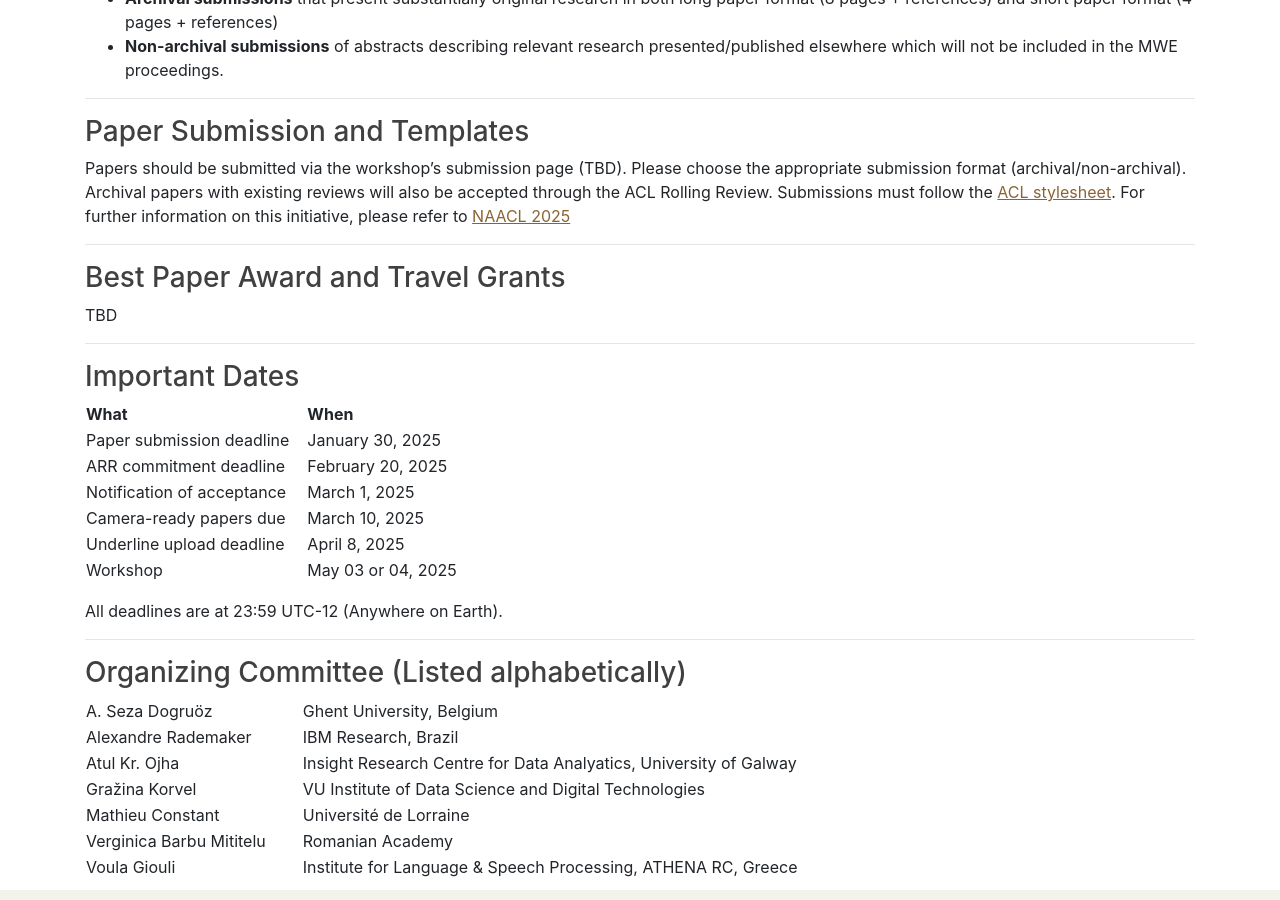
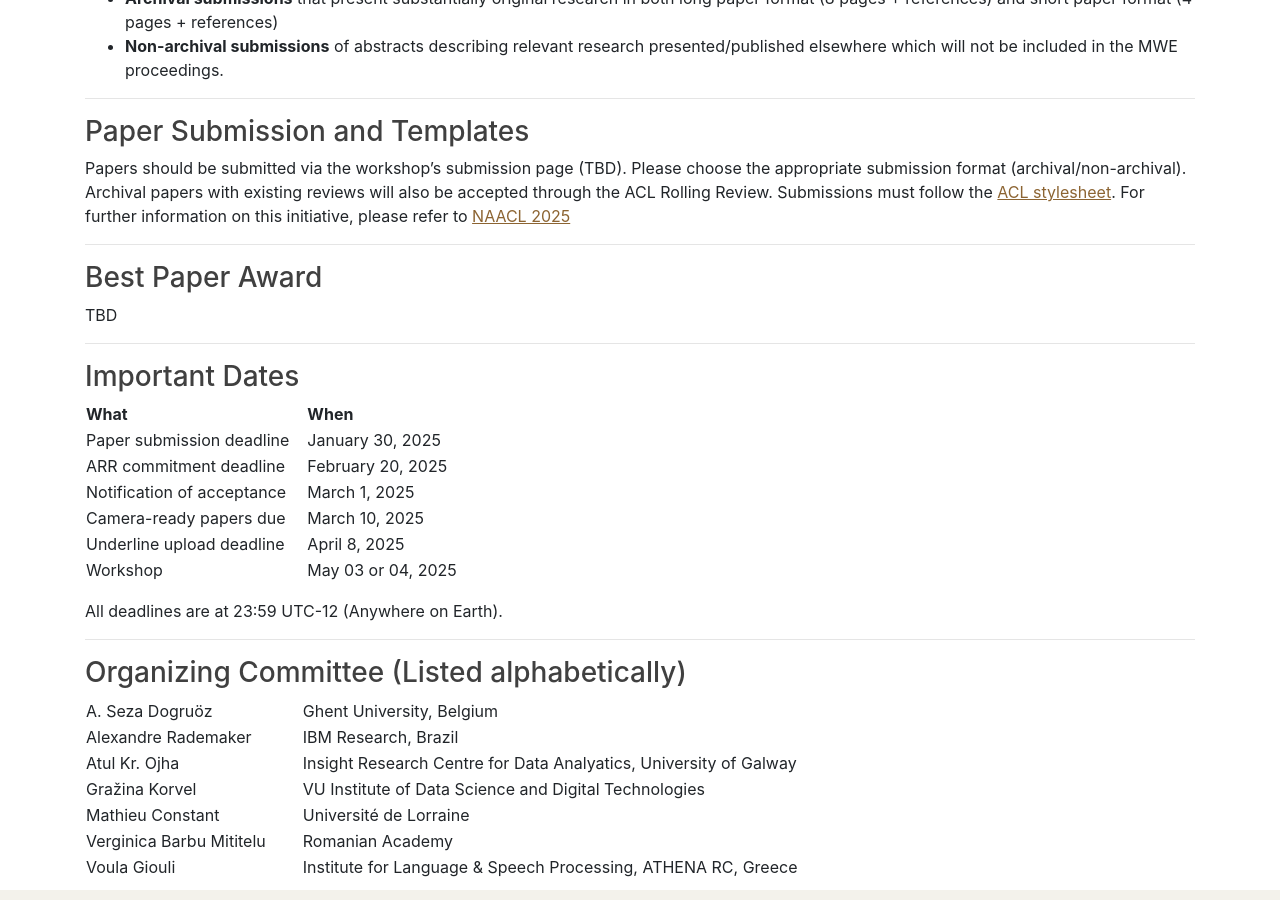
Before and after one commit to multiword/multiword.github.io, a Jekyll site: the page built from mwe2025/index.md, in a window 1280 px wide and 900 px high, scrolled down 2746 px. Built offline with Jekyll 4.4.1, drawn with Linux system fonts in a browser that asks for light colours; comment, search, counter and statistics services are not loaded.

Commit message:
cosmetic changes at line number 145.
cosmetic changes at line number 145.

```diff
--- a/mwe2025/index.md
+++ b/mwe2025/index.md
@@ -142,7 +142,7 @@ Papers should be submitted via the workshop's submission page (TBD). Please choo
 
 -------
 
-### <a name="award">Best Paper Award and Travel Grants</a>
+### <a name="award">Best Paper Award</a>
 
 TBD
 
```
